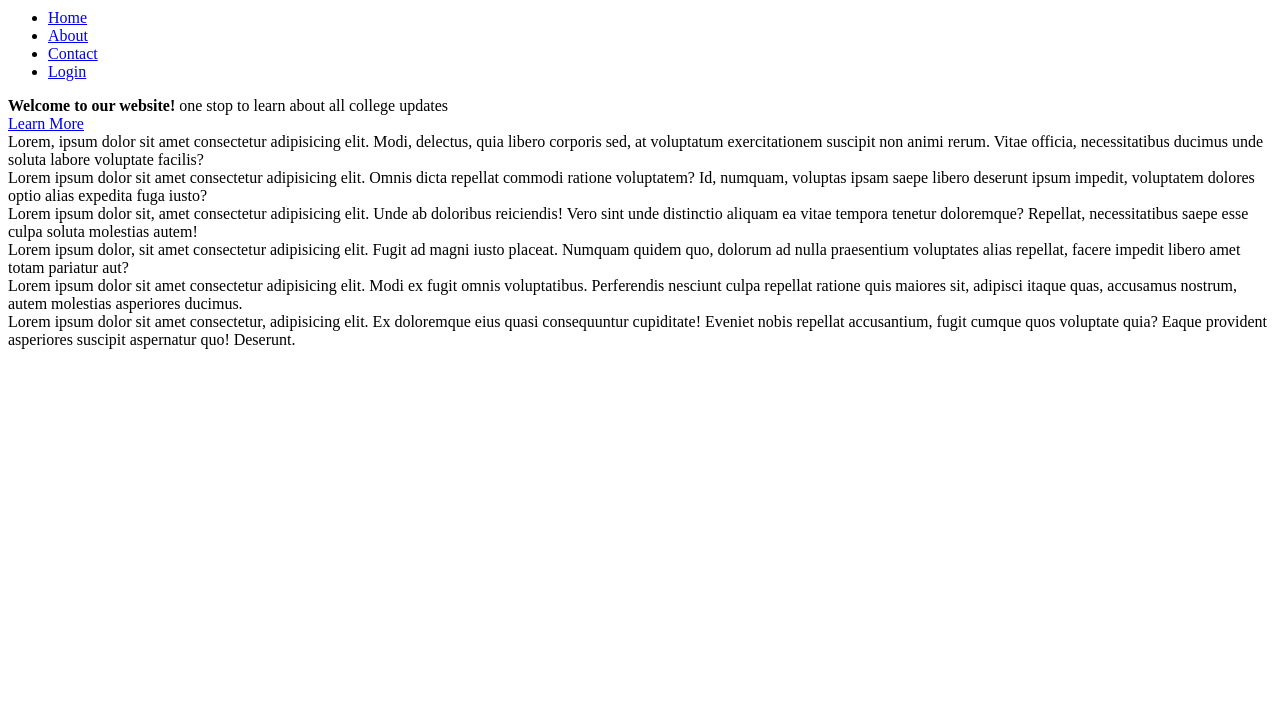
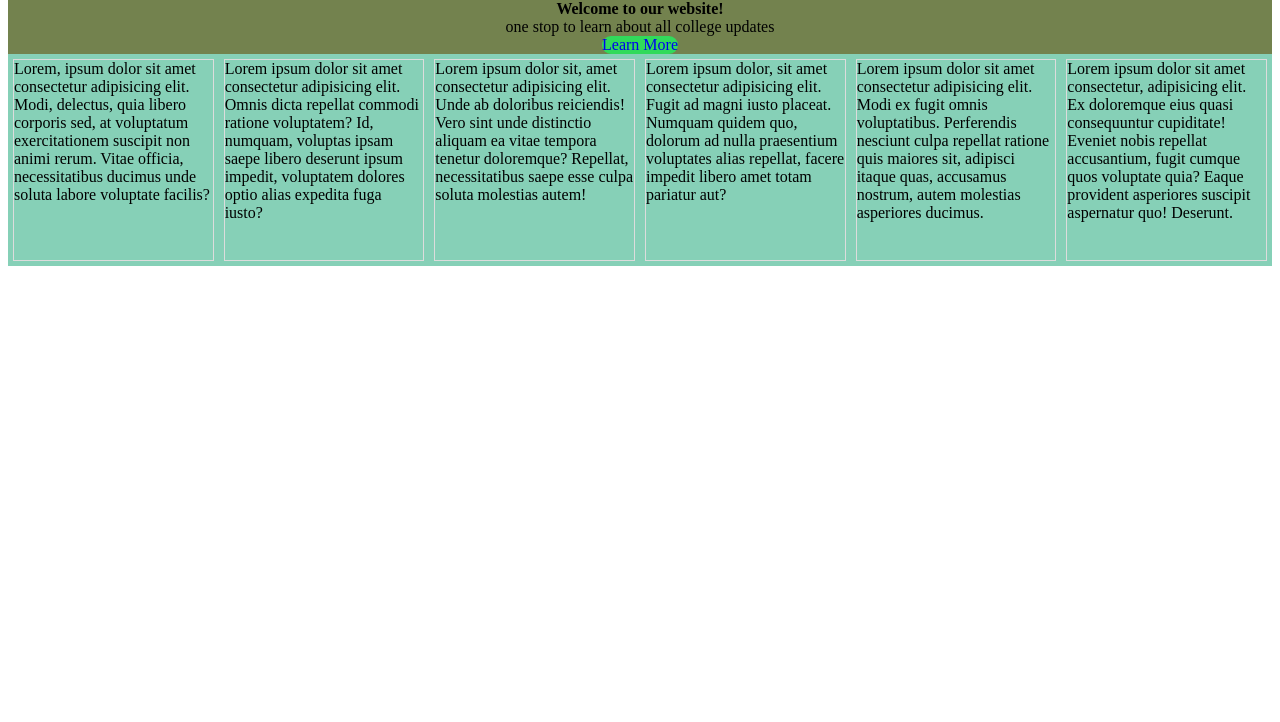
Before and after one commit to manjusha0609/week1.1, a plain HTML site: page index.html in a window 1280 px wide. Shown: the part 78-800 px from the top of the page. Drawn offline with Linux system fonts and the light colour scheme; the site is published under a folder, as on GitHub Pages, so addresses that start at the root find nothing.

Commit message:
index modified again

```diff
--- a/index.html
+++ b/index.html
@@ -2,7 +2,7 @@
 <html lang="en">
 <head>
     <title>Home page</title>
-    <link rel="StyleSheet" href="/styles.css">
+    <link rel="StyleSheet" href="styles.css">
 </head>
 <body>
     <header>
```
